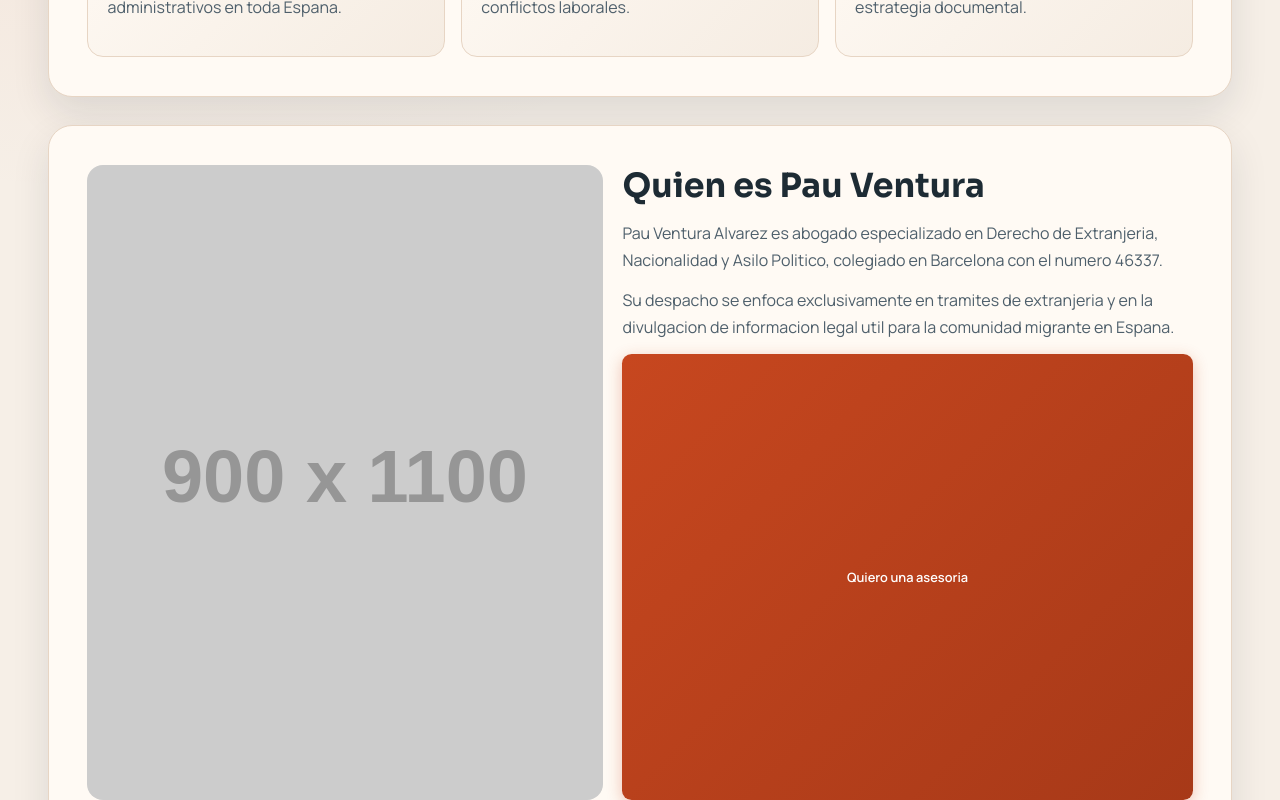
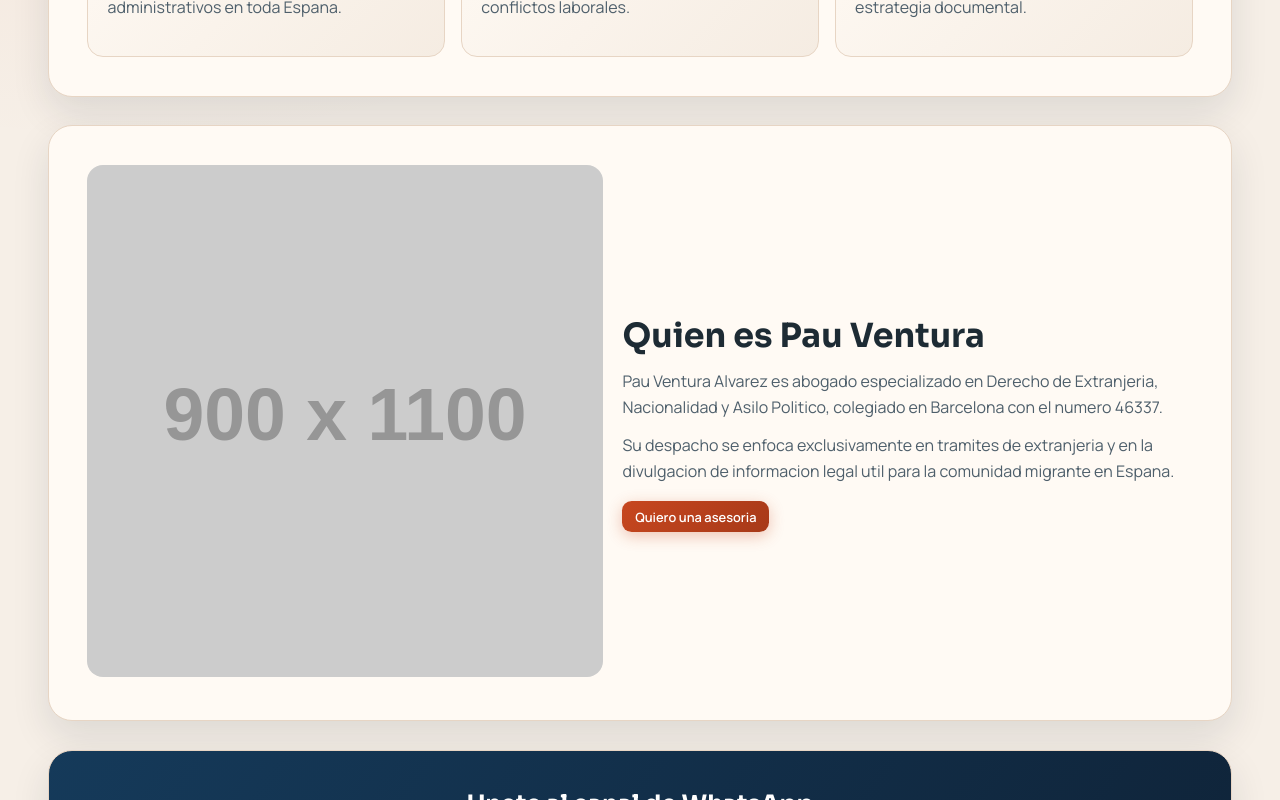
Before and after one commit to yodalma17/ventura-app, a React (Vite) app: page / in a window 1280 px wide. Shown: the part 1380-2180 px from the top of the page. Built offline with nearby package versions, Linux system fonts and the light colour scheme.

Commit message:
style: reduce team section media height and normalize CTA size

```diff
--- a/src/index.css
+++ b/src/index.css
@@ -312,11 +312,17 @@ h1 {
   display: grid;
   grid-template-columns: 0.95fr 1.05fr;
   gap: 1.2rem;
+  align-items: start;
+}
+
+.team-media {
+  width: 100%;
 }
 
 .team-media img {
   width: 100%;
-  min-height: 100%;
+  aspect-ratio: 4 / 5;
+  max-height: 32rem;
   border-radius: var(--radius-md);
   object-fit: cover;
 }
@@ -324,18 +330,30 @@ h1 {
 .team-content {
   display: flex;
   flex-direction: column;
-  justify-content: center;
-  gap: 0.8rem;
+  justify-content: flex-start;
+  gap: 0.7rem;
+  align-self: center;
 }
 
 .team-content h2 {
   font-size: clamp(1.6rem, 2.6vw, 2.2rem);
+  margin: 0;
 }
 
 .team-content p {
   margin: 0;
   color: var(--text-soft);
-  line-height: 1.7;
+  line-height: 1.65;
+  max-width: 40rem;
+}
+
+.team-cta {
+  align-self: flex-start;
+  margin-top: 0.35rem;
+  padding: 0.8rem 1.15rem;
+  min-height: auto;
+  border-radius: 0.8rem;
+  font-size: 0.95rem;
 }
 
 .section-channel {
@@ -1285,6 +1303,10 @@ h1 {
   .section-team {
     grid-template-columns: 1fr;
   }
+
+  .team-media img {
+    max-height: 24rem;
+  }
 }
 
 @media (max-width: 390px) {
--- a/src/pages/HomePage.jsx
+++ b/src/pages/HomePage.jsx
@@ -307,7 +307,7 @@ function HomePage({ language, onLanguageChange }) {
             <h2>{t.team.title}</h2>
             <p>{t.team.paragraphOne}</p>
             <p>{t.team.paragraphTwo}</p>
-            <Link className="btn btn-primary" to="/login">
+            <Link className="btn btn-primary team-cta" to="/login">
               {t.team.cta}
             </Link>
           </div>
```
